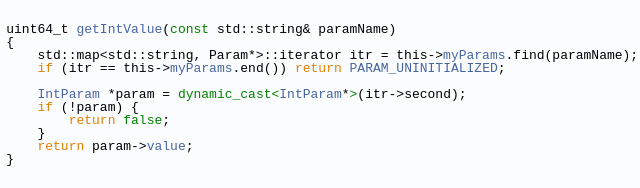
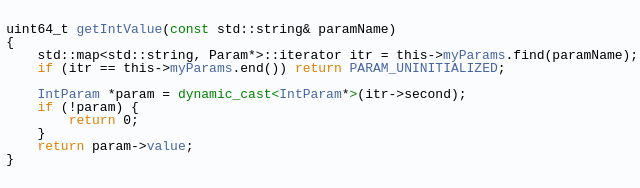
Before and after one commit to hasherezade/paramkit, a plain HTML site: page params_8h_source.html in a window 1280 px wide. Shown: the part 1983-2171 px from the top of the page, 124-764 px from the left. Drawn offline with Linux system fonts and the light colour scheme.

Commit message:
deploy: 182046391c0186fdee16e6ffa500291047729d50

```diff
--- a/params_8h_source.html
+++ b/params_8h_source.html
@@ -213,7 +213,7 @@ $(function() {
 <div class="line"><a name="l00169"></a><span class="lineno">  169</span>&#160; </div>
 <div class="line"><a name="l00170"></a><span class="lineno">  170</span>&#160;            <a class="code" href="classparamkit_1_1_int_param.html">IntParam</a> *param = <span class="keyword">dynamic_cast&lt;</span><a class="code" href="classparamkit_1_1_int_param.html">IntParam</a>*<span class="keyword">&gt;</span>(itr-&gt;second);</div>
 <div class="line"><a name="l00171"></a><span class="lineno">  171</span>&#160;            <span class="keywordflow">if</span> (!param) {</div>
-<div class="line"><a name="l00172"></a><span class="lineno">  172</span>&#160;                <span class="keywordflow">return</span> <span class="keyword">false</span>;</div>
+<div class="line"><a name="l00172"></a><span class="lineno">  172</span>&#160;                <span class="keywordflow">return</span> 0;</div>
 <div class="line"><a name="l00173"></a><span class="lineno">  173</span>&#160;            }</div>
 <div class="line"><a name="l00174"></a><span class="lineno">  174</span>&#160;            <span class="keywordflow">return</span> param-&gt;<a class="code" href="classparamkit_1_1_int_param.html#afd5d2ede10f9058f15c907799ba64b19">value</a>;</div>
 <div class="line"><a name="l00175"></a><span class="lineno">  175</span>&#160;        }</div>
```
